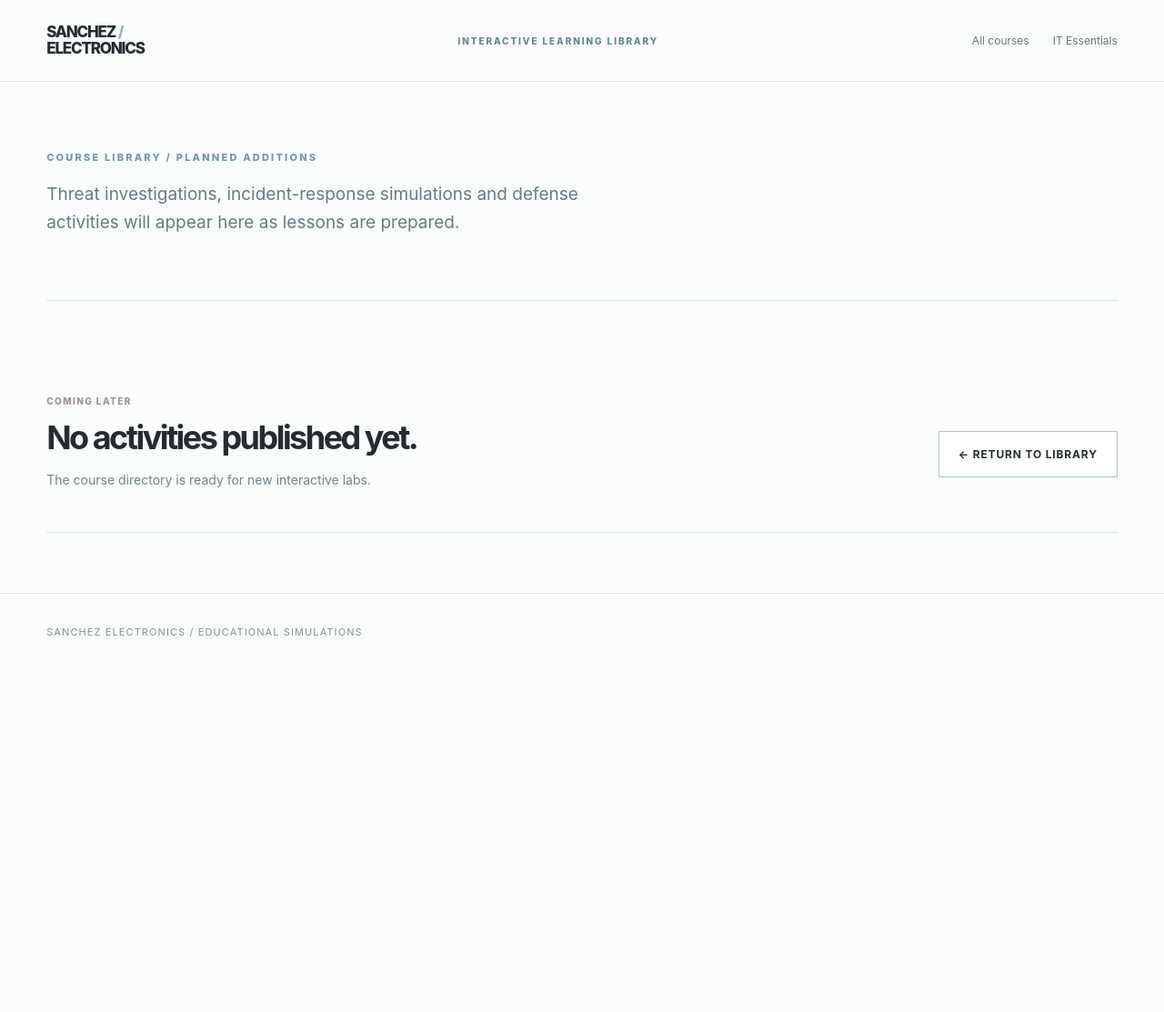
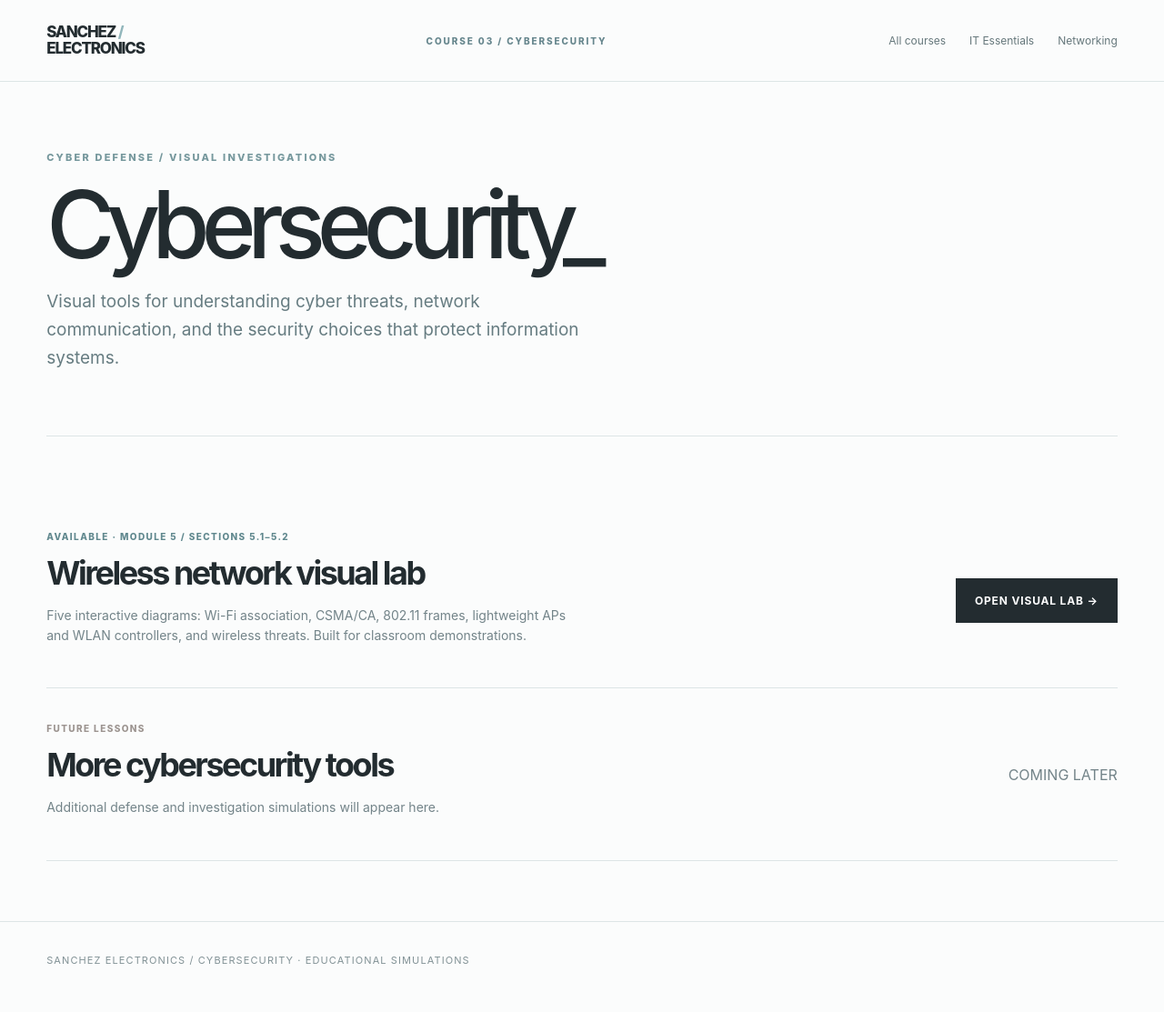
Before and after one commit to iyannm/sanchez-electronics-interactive-sites, a plain HTML site: page cybersecurity/index.html in a window 1280 px wide. Shown: the whole page at 91% size. Before the commit the page ends 800 px from the top, so only its background shows below. Drawn offline with Linux system fonts and the light colour scheme.

Commit message:
Publish wireless visual lab in Cybersecurity library

```diff
--- a/cybersecurity/index.html
+++ b/cybersecurity/index.html
@@ -1 +1,5 @@
-<!doctype html><html lang="en"><head><meta charset="utf-8"><meta name="viewport" content="width=device-width,initial-scale=1"><title>Cybersecurity | Sanchez Electronics</title><link rel="stylesheet" href="../assets/styles.css"></head><body><header class="site"><div class="nav wrap"><a class="brand" href="../">SANCHEZ <em>/</em><br>ELECTRONICS</a><span class="tag">Interactive learning library</span><nav><a href="../">All courses</a><a href="../it-essentials/">IT Essentials</a></nav></div></header><main class="wrap"><section class="pagehead"><div class="eyebrow">Course library / planned additions</div><h1></h1><p class="intro">Threat investigations, incident-response simulations and defense activities will appear here as lessons are prepared.</p></section><section class="section"><div class="toolrow"><div><span class="status soon">Coming later</span><h2>No activities published yet.</h2><p>The course directory is ready for new interactive labs.</p></div><div class="toolright"><a class="action secondary" href="../">← Return to library</a></div></div></section></main><footer><div class="wrap">SANCHEZ ELECTRONICS / EDUCATIONAL SIMULATIONS</div></footer></body></html>
+<!doctype html><html lang="en"><head><meta charset="utf-8"><meta name="viewport" content="width=device-width,initial-scale=1"><title>Cybersecurity | Sanchez Electronics</title><link rel="stylesheet" href="../assets/styles.css"></head><body>
+<header class="site"><div class="nav wrap"><a class="brand" href="../">SANCHEZ <em>/</em><br>ELECTRONICS</a><span class="tag">Course 03 / Cybersecurity</span><nav><a href="../">All courses</a><a href="../it-essentials/">IT Essentials</a><a href="../networking/">Networking</a></nav></div></header>
+<main class="wrap"><section class="pagehead"><div class="eyebrow">Cyber defense / visual investigations</div><h1>Cybersecurity_</h1><p class="intro">Visual tools for understanding cyber threats, network communication, and the security choices that protect information systems.</p></section>
+<section class="section"><div class="toolrow"><div><span class="status">Available · Module 5 / Sections 5.1–5.2</span><h2>Wireless network visual lab</h2><p>Five interactive diagrams: Wi-Fi association, CSMA/CA, 802.11 frames, lightweight APs and WLAN controllers, and wireless threats. Built for classroom demonstrations.</p></div><div class="toolright"><a class="action" href="wireless-lab/">Open visual lab →</a></div></div>
+<div class="toolrow"><div><span class="status soon">Future lessons</span><h2>More cybersecurity tools</h2><p>Additional defense and investigation simulations will appear here.</p></div><div class="toolright muted">COMING LATER</div></div></section></main><footer><div class="wrap">SANCHEZ ELECTRONICS / CYBERSECURITY · EDUCATIONAL SIMULATIONS</div></footer></body></html>
```
